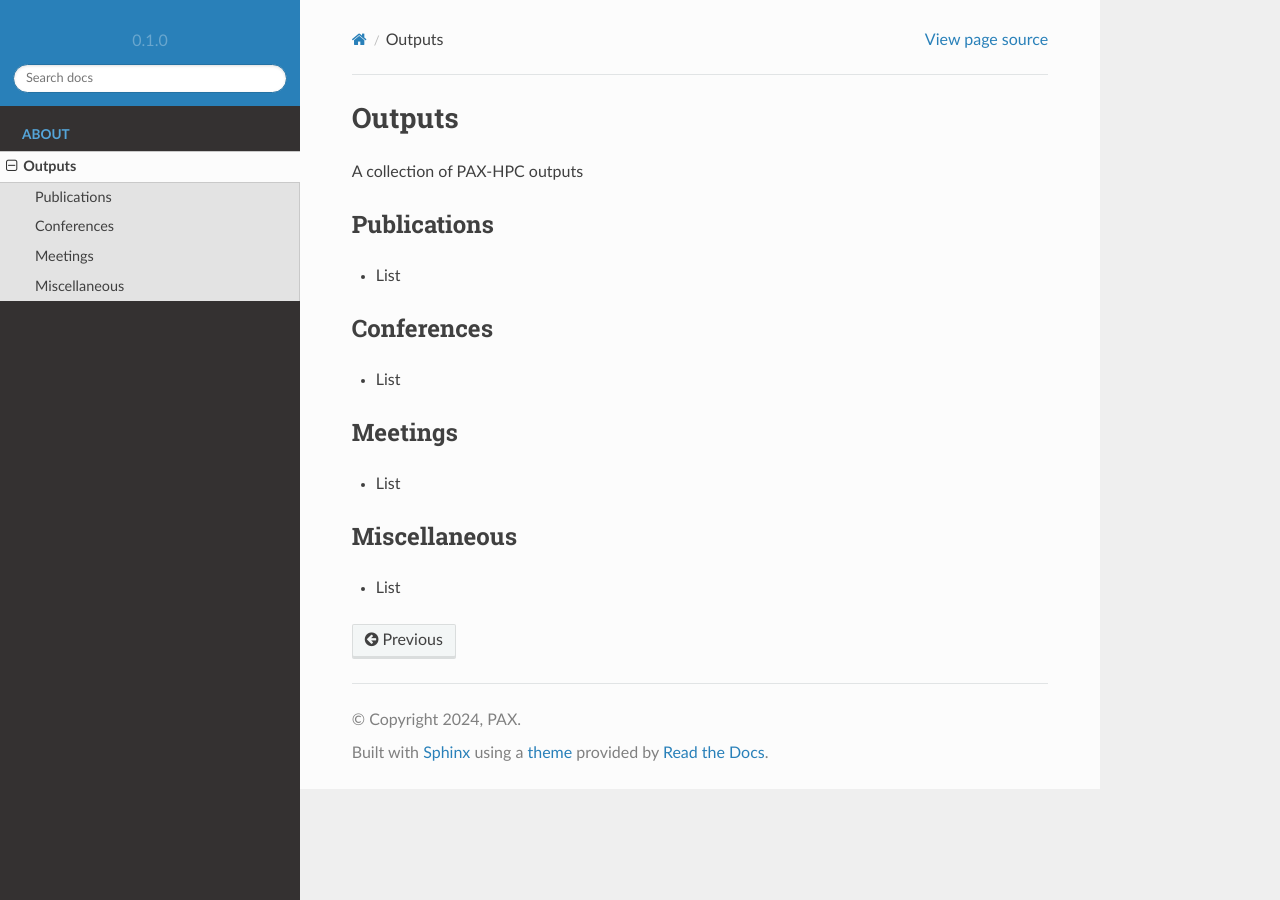
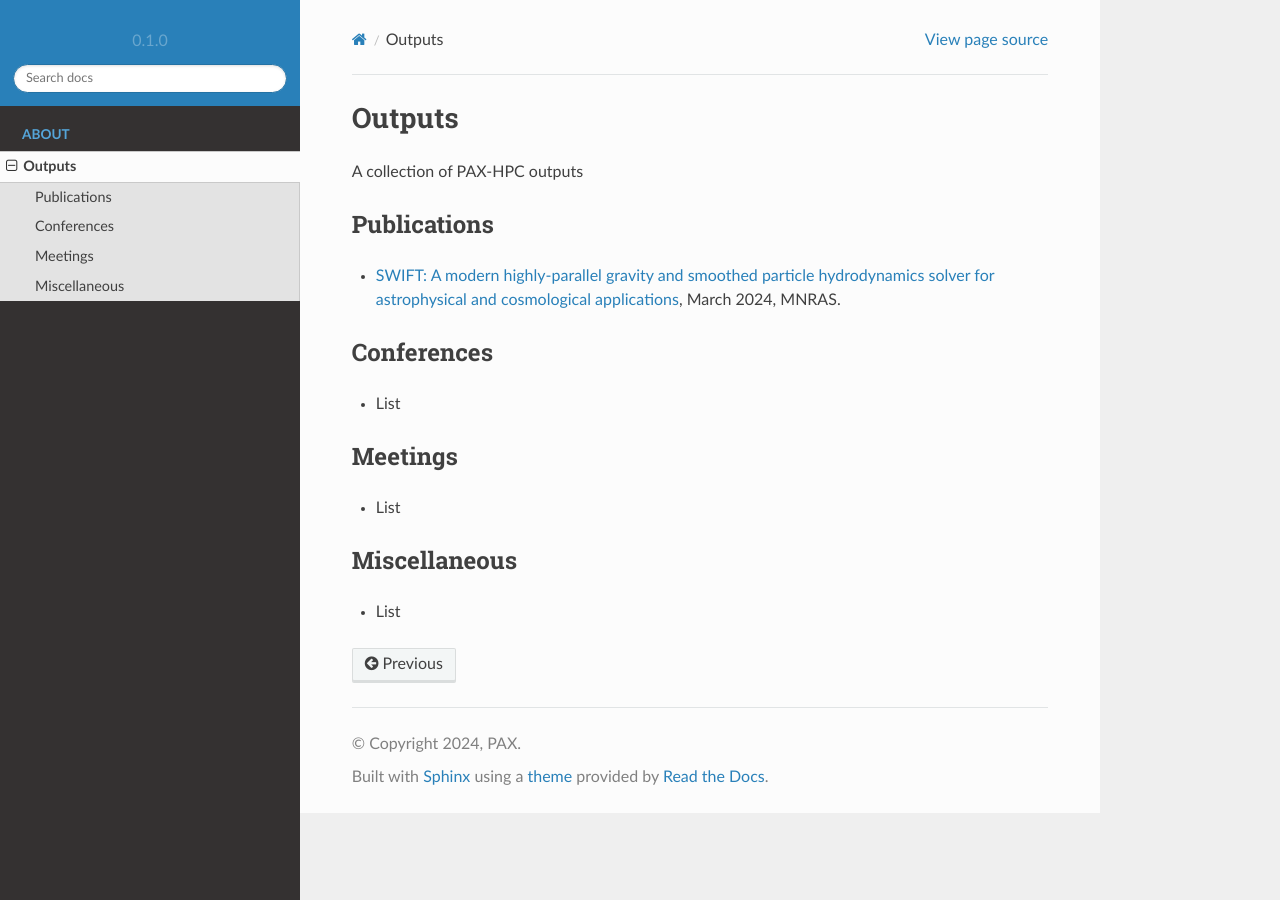
Before and after one commit to xguo-epcc/pax-hpc, a Sphinx documentation site: the page built from docs/outputs.md, in a window 1280 px wide. Built offline with Sphinx 7.4.7 and the Read the Docs theme 2.0.0, drawn with Linux system fonts in a browser that asks for light colours.

Commit message:
added paper

```diff
--- a/docs/outputs.md
+++ b/docs/outputs.md
@@ -4,7 +4,7 @@ A collection of PAX-HPC outputs
 
 ## Publications
 
-- List
+- [SWIFT: A modern highly-parallel gravity and smoothed particle hydrodynamics solver for astrophysical and cosmological applications](https://arxiv.org/abs/2305.13380), March 2024, MNRAS.
 
 ## Conferences
 
```
